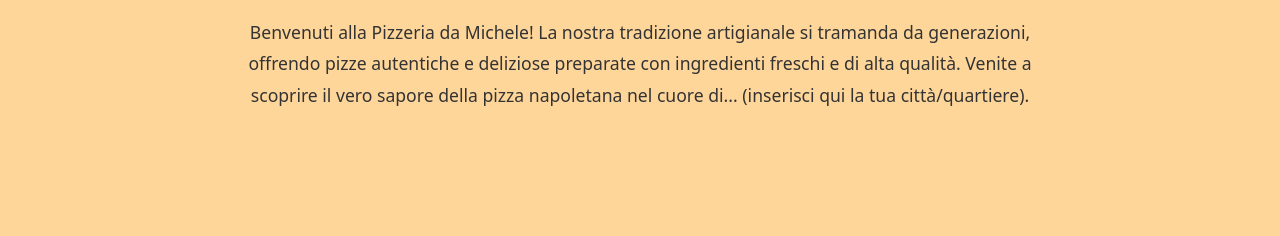
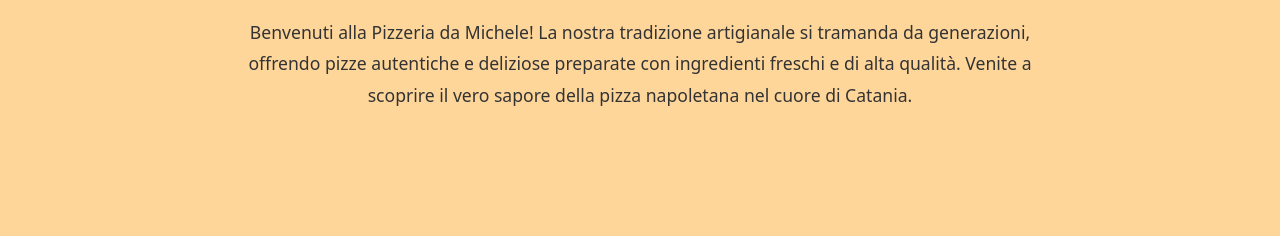
Before and after one commit to Nomesi02/PIZZERIA-DA-MICHELE, a plain HTML site: page damichele.html in a window 1280 px wide. Shown: the part 297-533 px from the top of the page. Drawn offline with Linux system fonts and the light colour scheme.

Commit message:
Update damichele.html

```diff
--- a/damichele.html
+++ b/damichele.html
@@ -27,7 +27,7 @@
         <section id="about-us" class="hero-section">
             <div class="hero-content">
                 <h2>Chi Siamo</h2>
-                <p class="about-us-description">Benvenuti alla Pizzeria da Michele! La nostra tradizione artigianale si tramanda da generazioni, offrendo pizze autentiche e deliziose preparate con ingredienti freschi e di alta qualità. Venite a scoprire il vero sapore della pizza napoletana nel cuore di... (inserisci qui la tua città/quartiere).</p>
+                <p class="about-us-description">Benvenuti alla Pizzeria da Michele! La nostra tradizione artigianale si tramanda da generazioni, offrendo pizze autentiche e deliziose preparate con ingredienti freschi e di alta qualità. Venite a scoprire il vero sapore della pizza napoletana nel cuore di Catania.</p>
             </div>
         </section>
 
```
